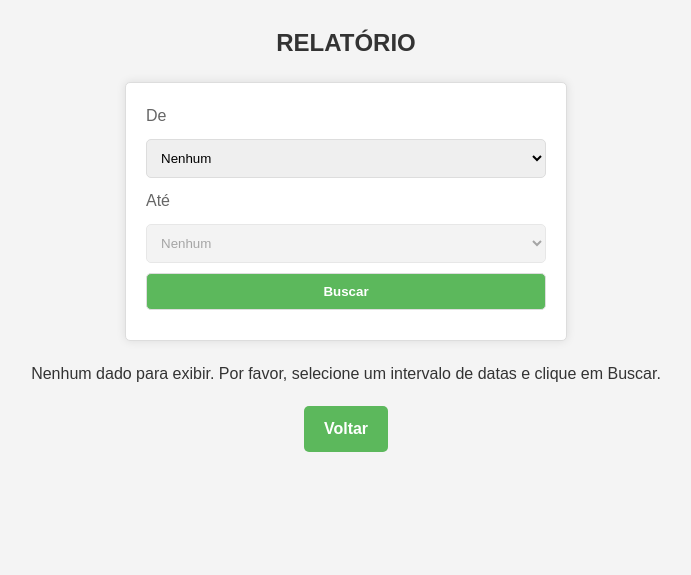
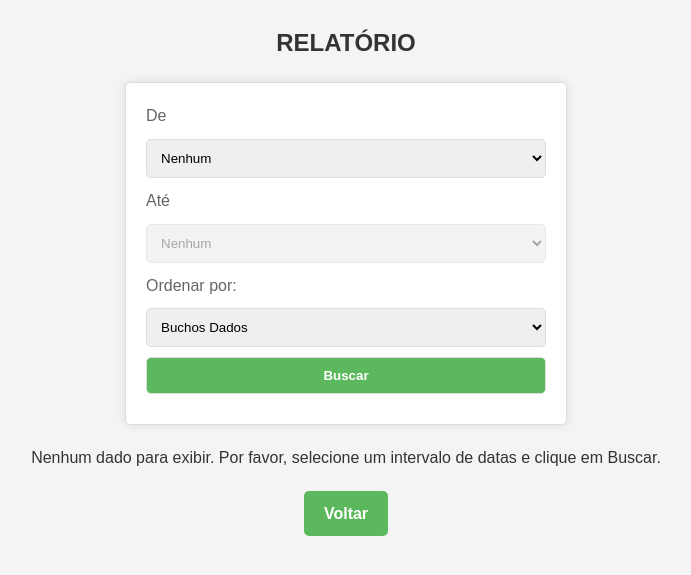
Before and after one commit to walterbfilho/dominov2, a Flask app: page /relatorio_anos in a window 1280 px wide. Shown: the top 575 px of the page, without its empty margins (294-985 px from the left). Run offline with Flask 3, Linux system fonts and the light colour scheme; data that the repository does not hold is empty; some libraries are stand-ins or nearby versions.

Commit message:
Update ordenação

```diff
--- a/domino/templates/relatorio_anos.html
+++ b/domino/templates/relatorio_anos.html
@@ -88,9 +88,15 @@
         {{ form.ate(class="ate-select") }}
     </div>
     <div>
+        <label for="ordenacao">Ordenar por:</label>
+        <select name="ordenacao" id="ordenacao">
+            <option value="buchos_dados">Buchos Dados</option>
+            <option value="buchos_recebidos">Buchos Recebidos</option>
+        </select>
         <button type="submit">Buscar</button>
     </div>
 </form>
+
 
 {% if player_stats %}
 <h4>Estatísticas dos Jogadores</h4>
```
